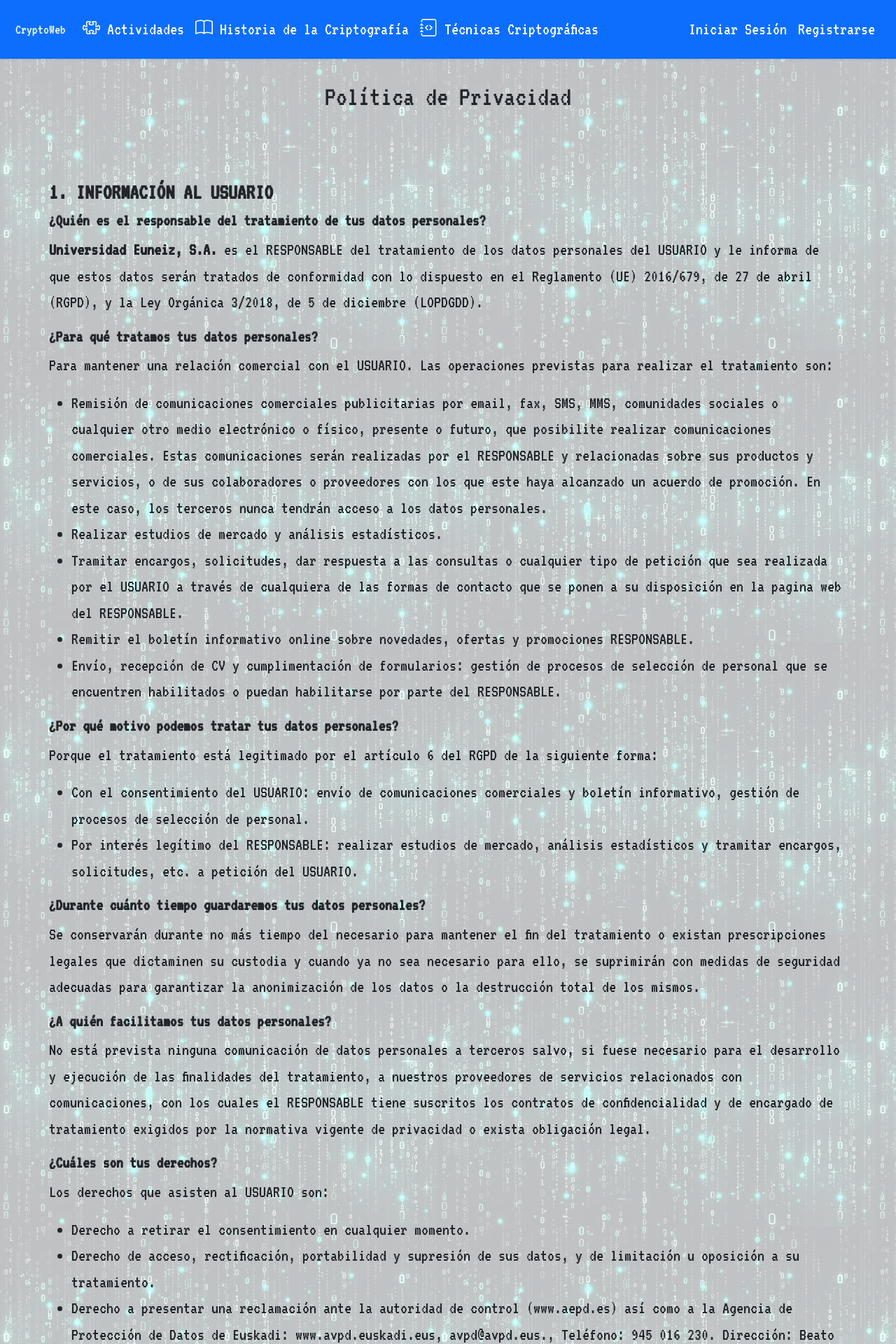
After one commit to Itxialdiak/criptoweb, a Django app: page /usuarios/politica-privacidad/ in a window 1280 px wide. The commit adds this page. Shown: the top 1920 px of the page at 70% size. Run offline with Django 5.2, Linux system fonts and the light colour scheme.

Commit message:
Añadir algunos retos. Corrección de bugs. Implementar politica de privacidad

```diff
--- a/cryptoweb/actividades/templates/actividad_detalle.html
+++ b/cryptoweb/actividades/templates/actividad_detalle.html
@@ -12,9 +12,9 @@
     </p>
     <p><strong>Descripción:</strong></p>
     <br>
-    <p>{{ actividad.descripcion }}</p>
+    <p>{{ actividad.descripcion|linebreaks }}</p>
     <br>
-    <p><strong>Texto Cifrado:</strong> {{ actividad.Pregunta }}</p>
+    <p><strong>Texto Cifrado:</strong> {{ actividad.Pregunta|linebreaks }}</p>
     {% if actividad.clave != "0" %}
         <p><strong>Clave:</strong> {{ actividad.clave }}</p>
     {% endif %}
--- a/cryptoweb/static/css/base.css
+++ b/cryptoweb/static/css/base.css
@@ -67,7 +67,7 @@ body {
     right: 0;
     bottom: 0;
     width: 100%;
-    height: 100vh;
+
     background: url('/static/images/background.webp') repeat;
     background-size: auto;
     z-index: -1;
--- a/cryptoweb/templates/base.html
+++ b/cryptoweb/templates/base.html
@@ -21,7 +21,7 @@
     <!-- Barra superior -->
     <nav class="navbar navbar-expand-lg navbar-dark bg-primary">
         <div class="container-fluid">
-            <a class="navbar-brand" href="#">CryptoWeb</a>
+            <a class="navbar-brand" href="{% url 'index' %}">CryptoWeb</a>
             <button class="navbar-toggler" type="button" data-bs-toggle="collapse" data-bs-target="#navbarNav" aria-controls="navbarNav" aria-expanded="false" aria-label="Toggle navigation">
                 <span class="navbar-toggler-icon"></span>
             </button>
--- /dev/null
+++ b/cryptoweb/usuarios/templates/politica_privacidad.html
@@ -0,0 +1,76 @@
+{% extends "base.html" %}
+
+{% block contenido %}
+<h1>Política de Privacidad</h1>
+<br>
+<div class="container mt-5">
+    <h2><strong>1. INFORMACIÓN AL USUARIO</strong></h2>
+        <h4><strong>¿Quién es el responsable del tratamiento de tus datos personales?</strong></h4>
+            <p><strong>Universidad Euneiz, S.A.</strong> es el RESPONSABLE del tratamiento de los datos personales del USUARIO
+            y le informa de que estos datos serán tratados de conformidad con lo dispuesto en el Reglamento (UE)
+            2016/679, de 27 de abril (RGPD), y la Ley Orgánica 3/2018, de 5 de diciembre (LOPDGDD).</p>
+        <h4><strong>¿Para qué tratamos tus datos personales?</strong></h4>
+            <p>Para mantener una relación comercial con el USUARIO. Las operaciones previstas para realizar el tratamiento son:</p>
+            <ul>
+                <li>Remisión de comunicaciones comerciales publicitarias por email, fax, SMS, MMS, comunidades sociales o cualquier otro medio
+                electrónico o físico, presente o futuro, que posibilite realizar comunicaciones comerciales. Estas comunicaciones serán realizadas
+                por el RESPONSABLE y relacionadas sobre sus productos y servicios, o de sus colaboradores o proveedores con los que este haya
+                alcanzado un acuerdo de promoción. En este caso, los terceros nunca tendrán acceso a los datos personales.</li>
+                <li>Realizar estudios de mercado y análisis estadísticos.</li>
+                <li>Tramitar encargos, solicitudes, dar respuesta a las consultas o cualquier tipo de petición que sea realizada por el USUARIO a
+                través de cualquiera de las formas de contacto que se ponen a su disposición en la pagina web del RESPONSABLE.</li>
+                <li>Remitir el boletín informativo online sobre novedades, ofertas y promociones RESPONSABLE.</li>
+                <li>Envío, recepción de CV y cumplimentación de formularios: gestión de procesos de selección de personal que se encuentren
+                habilitados o puedan habilitarse por parte del RESPONSABLE.</li>
+            </ul>
+        <h4><strong>¿Por qué motivo podemos tratar tus datos personales?</strong></h4>
+            <p>Porque el tratamiento está legitimado por el artículo 6 del RGPD de la siguiente forma:</p>
+            <ul>
+                <li>Con el consentimiento del USUARIO: envío de comunicaciones comerciales y boletín informativo, gestión de procesos de selección
+                de personal.</li>
+                <li>Por interés legítimo del RESPONSABLE: realizar estudios de mercado, análisis estadísticos y tramitar encargos, solicitudes, etc.
+                a petición del USUARIO.</li>
+            </ul>
+        <h4><strong>¿Durante cuánto tiempo guardaremos tus datos personales?</strong></h4>
+            <p>Se conservarán durante no más tiempo del necesario para mantener el fin del tratamiento o existan prescripciones legales que
+                dictaminen su custodia y cuando ya no sea necesario para ello, se suprimirán con medidas de seguridad adecuadas para garantizar
+                la anonimización de los datos o la destrucción total de los mismos.</p>
+        <h4><strong>¿A quién facilitamos tus datos personales?</strong></h4>
+            <p>No está prevista ninguna comunicación de datos personales a terceros salvo, si fuese necesario para el desarrollo y ejecución de las
+            finalidades del tratamiento, a nuestros proveedores de servicios relacionados con comunicaciones, con los cuales el RESPONSABLE tiene
+            suscritos los contratos de confidencialidad y de encargado de tratamiento exigidos por la normativa vigente de privacidad o exista
+            obligación legal.</p>
+        <h4><strong>¿Cuáles son tus derechos?</strong></h4>
+            <p>Los derechos que asisten al USUARIO son:</p>
+            <ul>
+                <li>Derecho a retirar el consentimiento en cualquier momento.</li>
+                <li>Derecho de acceso, rectificación, portabilidad y supresión de sus datos, y de limitación u oposición a su tratamiento.</li>
+                <li>Derecho a presentar una reclamación ante la autoridad de control (www.aepd.es) así como a la Agencia de Protección de Datos de
+                Euskadi: www.avpd.euskadi.eus, avpd@avpd.eus., Teléfono: 945 016 230. Dirección: Beato Tomás de Zumárraga,71 3º Planta 01008 Vitoria –
+                Gasteiz. si considera que el tratamiento no se ajusta a la normativa vigente.</li>
+            </ul>
+        <h4><strong>¿A quién facilitamos tus datos personales?</strong></h4>
+            <p>Universidad Euneiz, S.A. C/ Paseo de la Biosfera, 6 – 01013 Vitoria-Gasteiz. E-mail: protecciondatos@euneiz.com</p>
+            <p>Datos de contacto del delegado de protección de datos: protecciondatos@euneiz.com</p>
+    <br>
+    <h2><strong>2. CARÁCTER OBLIGATORIO O FACULTATIVO DE LA INFORMACIÓN FACILITADA POR EL USUARIO</strong></h2>
+        <p>El USUARIO, mediante la marcación de las casillas correspondientes y la entrada de datos en los campos, acepta expresamente y de forma
+        libre e inequívoca, que sus datos son necesarios para atender su petición. El RESPONSABLE indicará qué datos son necesarios para la
+        prestación de un servicio óptimo al USUARIO. En caso de que no se faciliten dichos datos, no se garantiza que la información y servicios
+        facilitados sean completamente ajustados a sus necesidades.</p>
+        <p>El USUARIO garantiza que los datos personales facilitados al RESPONSABLE son veraces y se hace responsable de comunicar cualquier
+        modificación de los mismos.</p>
+    <br>
+    <h2><strong>1. MEDIDAS DE SEGURIDAD</strong></h2>
+        <p>Que de conformidad con lo dispuesto en las normativas vigentes en protección de datos personales, el RESPONSABLE está cumpliendo con todas las
+        disposiciones de las normativas RGPD y LOPDGDD para el tratamiento de los datos personales de su responsabilidad, y manifiestamente con los
+        principios descritos en el artículo 5 del RGPD, por los cuales son tratados de manera lícita, leal y transparente en relación con el interesado y
+        adecuados, pertinentes y limitados a lo necesario en relación con los fines para los que son tratados.</p>
+        <p>El RESPONSABLE garantiza que ha implementado políticas técnicas y organizativas apropiadas para aplicar las medidas de seguridad que
+        establecen el RGPD y la LOPDGDD con el fin de proteger los derechos y libertades de los USUARIOS y les ha comunicado la información adecuada
+        para que puedan ejercerlos.</p>
+        <p>Para más información sobre las garantías de privacidad, puedes dirigirte al RESPONSABLE a través de Universidad Euneiz, S.A. C/ Paseo de la
+        Biosfera, 6 – 01013 Vitoria-Gasteiz E-mail: protecciondatos@euneiz.com</p>
+        <p>Datos de contacto del delegado de protección de datos: protecciondatos@euneiz.com</p>
+</div>
+{% endblock %}
--- a/cryptoweb/usuarios/urls.py
+++ b/cryptoweb/usuarios/urls.py
@@ -9,4 +9,5 @@ urlpatterns = [
     path('profile/', views.perfil_usuario, name='perfil_usuario'),
     path('profile/edit/', views.editar_perfil, name='editar_perfil'),
     path('logout/', auth_views.LogoutView.as_view(), name='logout'),
+     path('politica-privacidad/', views.politica_de_privacidad, name='politica_privacidad'),
 ]
--- a/cryptoweb/usuarios/views.py
+++ b/cryptoweb/usuarios/views.py
@@ -11,7 +11,7 @@ def registro(request):
         if form.is_valid():
             usuario = form.save()
             login(request, usuario)
-            return redirect('inicio')  # Redirige a la página de inicio
+            return redirect('index')  # Redirige a la página de inicio
     else:
         form = RegistroForm()
     return render(request, 'registro.html', {'form': form})
@@ -59,3 +59,6 @@ def editar_perfil(request):
     else:
         form = EditarPerfilForm(instance=request.user)
     return render(request, 'editar_perfil.html', {'form': form})
+
+def politica_de_privacidad(request):
+    return render(request, 'politica_privacidad.html')
```
Also changed, not shown: cryptoweb/actividades/templates/index.html (+11 -3 lines), cryptoweb/usuarios/templates/registro.html (+17 -1 lines).
